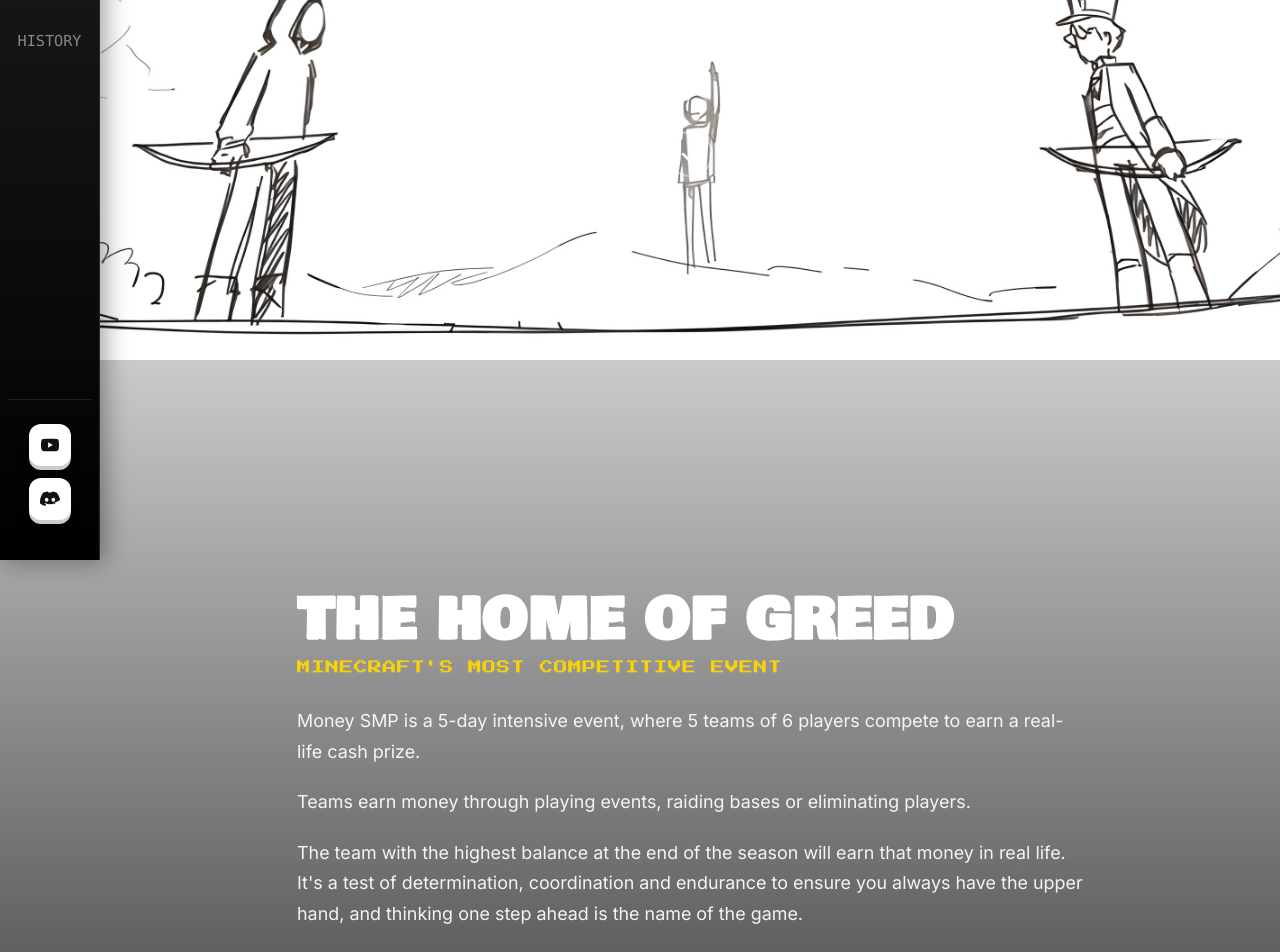
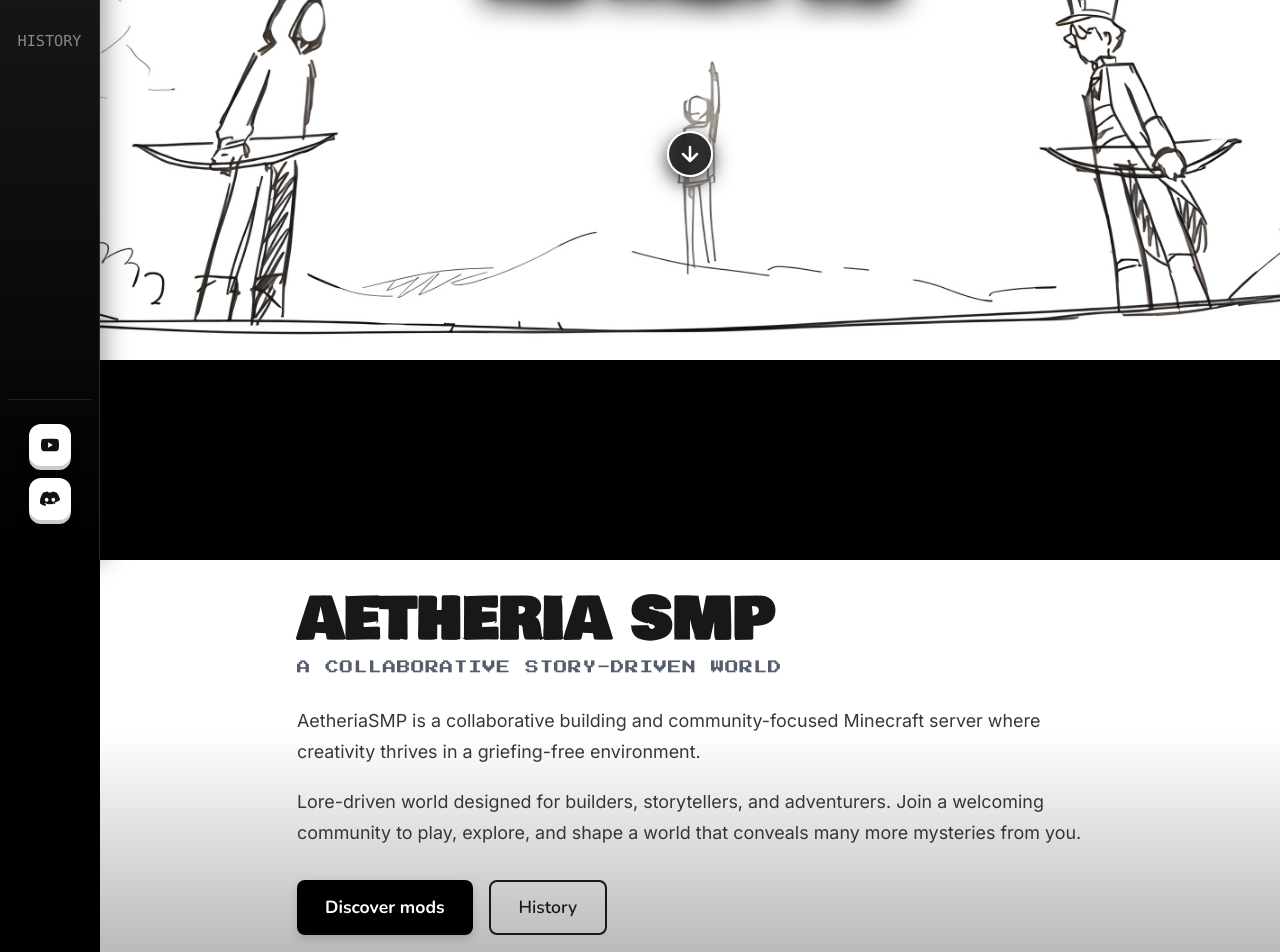
Before and after one commit to itssmnle/aetheria, a React (Vite) app: page / in a window 1280 px wide. Shown: the part 240-1192 px from the top of the page. Built offline with nearby package versions, Linux system fonts and the light colour scheme; a web font is replaced by a local one.

Commit message:
Update event description to AetheriaSMP community lore details, restrict custom white-to-black gradient to landing-content-wrap, apply bold drop shadows/outlines to splash title, and style dark blurred scroll button for high-contrast visibility

```diff
--- a/src/index.css
+++ b/src/index.css
@@ -441,7 +441,6 @@ button, input {
   background: linear-gradient(to top, var(--bg-dark) 0%, transparent 100%);
 }
 
-/* ── Landing Page ── */
 .landing-page {
   display: flex;
   flex-direction: column;
@@ -451,8 +450,53 @@ button, input {
   padding-left: 100px;
   padding-top: 10vh;
   width: 100%;
+  background: #000000 !important;
+  overflow-x: hidden;
+}
+
+/* Middle fold gradient that starts below the banner and ends before the community section */
+.landing-content-wrap {
   background: linear-gradient(to bottom, #ffffff 0%, #ffffff 15%, #000000 85%, #000000 100%) !important;
-  overflow-x: hidden;
+}
+
+/* Ensure typography pops beautifully on the white section of the gradient */
+.landing-content-wrap .hero-section-title {
+  color: #18181b !important; /* Elegant zinc-900 slate black */
+  filter: drop-shadow(0 1px 1px rgba(255, 255, 255, 0.5));
+}
+
+.landing-content-wrap .hero-section-subtitle {
+  color: #4b5563 !important; /* zinc-600 gray */
+}
+
+.landing-content-wrap .hero-section-desc p {
+  color: #27272a !important; /* Dark slate readability */
+  text-shadow: none !important;
+}
+
+/* Button overrides for contrast in the white section */
+.landing-content-wrap .hero .btn-primary {
+  background: #000000 !important;
+  color: #ffffff !important;
+  border-color: #000000 !important;
+  box-shadow: 0 4px 10px rgba(0, 0, 0, 0.15) !important;
+}
+
+.landing-content-wrap .hero .btn-primary:hover {
+  background: #27272a !important;
+  border-color: #27272a !important;
+  transform: translateY(-2px);
+}
+
+.landing-content-wrap .hero .btn-secondary {
+  background: transparent !important;
+  color: #18181b !important;
+  border: 2px solid #18181b !important;
+}
+
+.landing-content-wrap .hero .btn-secondary:hover {
+  background: rgba(0, 0, 0, 0.06) !important;
+  transform: translateY(-2px);
 }
 
 
@@ -593,6 +637,11 @@ button, input {
   position: relative;
   z-index: 2;
   margin-top: -18vh; /* Vertically centered inside the upper half of the banner */
+  filter: drop-shadow(0 4px 16px rgba(0, 0, 0, 0.98)) drop-shadow(0 2px 4px rgba(0, 0, 0, 0.85));
+}
+
+.landing-splash h1 .mc-font-gradient {
+  -webkit-text-stroke: 1.5px #000000; /* Robust black outline to pop on light banner backdrops */
 }
 
 .landing-splash .scroll-down-btn {
@@ -603,9 +652,9 @@ button, input {
 
 /* Down Chevron / Scroll Arrow */
 .scroll-down-btn {
-  background: transparent;
-  border: 2px solid rgba(255, 255, 255, 0.4);
-  color: #ffffff;
+  background: rgba(10, 10, 10, 0.85) !important;
+  border: 2px solid #ffffff !important;
+  color: #ffffff !important;
   border-radius: 50%;
   width: 46px;
   height: 46px;
@@ -614,14 +663,18 @@ button, input {
   justify-content: center;
   cursor: pointer;
   margin-top: 3.5rem;
-  transition: transform 0.2s ease, border-color 0.2s ease;
+  transition: transform 0.2s ease, border-color 0.2s ease, background-color 0.2s ease;
   animation: bounceArrow 2s infinite;
+  box-shadow: 0 6px 20px rgba(0, 0, 0, 0.8);
+  backdrop-filter: blur(6px);
 }
 
 .scroll-down-btn:hover {
-  border-color: #ffffff;
+  background: #000000 !important;
+  border-color: #ffffff !important;
   transform: scale(1.1);
   animation-play-state: paused;
+  box-shadow: 0 8px 24px rgba(0, 0, 0, 0.95);
 }
 
 @keyframes bounceArrow {
--- a/src/pages/LandingPage.jsx
+++ b/src/pages/LandingPage.jsx
@@ -42,12 +42,11 @@ const LandingPage = () => {
 
           {/* Hero text & buttons */}
           <div className="hero" style={{ marginTop: '2rem', textAlign: 'left', maxWidth: '850px', margin: '2rem auto 3.5rem auto', padding: '0 2rem' }}>
-            <h2 className="hero-section-title">THE HOME OF GREED</h2>
-            <div className="hero-section-subtitle">MINECRAFT'S MOST COMPETITIVE EVENT</div>
+            <h2 className="hero-section-title">Aetheria SMP</h2>
+            <div className="hero-section-subtitle">A COLLABORATIVE STORY-DRIVEN WORLD</div>
             <div className="hero-section-desc">
-              <p>Money SMP is a 5-day intensive event, where 5 teams of 6 players compete to earn a real-life cash prize.</p>
-              <p>Teams earn money through playing events, raiding bases or eliminating players.</p>
-              <p>The team with the highest balance at the end of the season will earn that money in real life. It's a test of determination, coordination and endurance to ensure you always have the upper hand, and thinking one step ahead is the name of the game.</p>
+              <p>AetheriaSMP is a collaborative building and community-focused Minecraft server where creativity thrives in a griefing-free environment.</p>
+              <p>Lore-driven world designed for builders, storytellers, and adventurers. Join a welcoming community to play, explore, and shape a world that conveals many more mysteries from you.</p>
             </div>
             <div className="hero-buttons" style={{ justifyContent: 'flex-start', marginTop: '2rem' }}>
               <Link to="/mods" className="btn btn-primary">Discover mods</Link>
```
